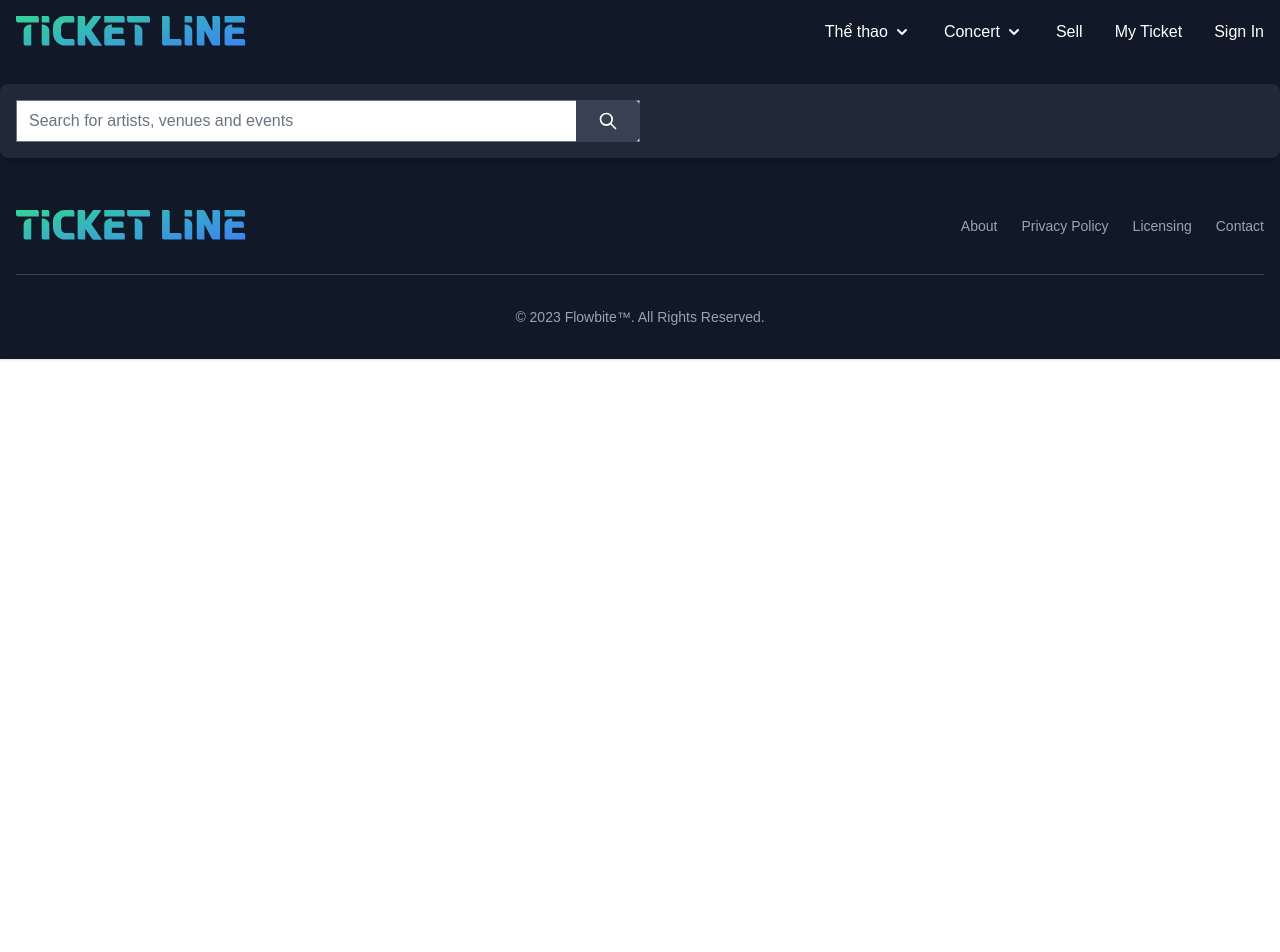
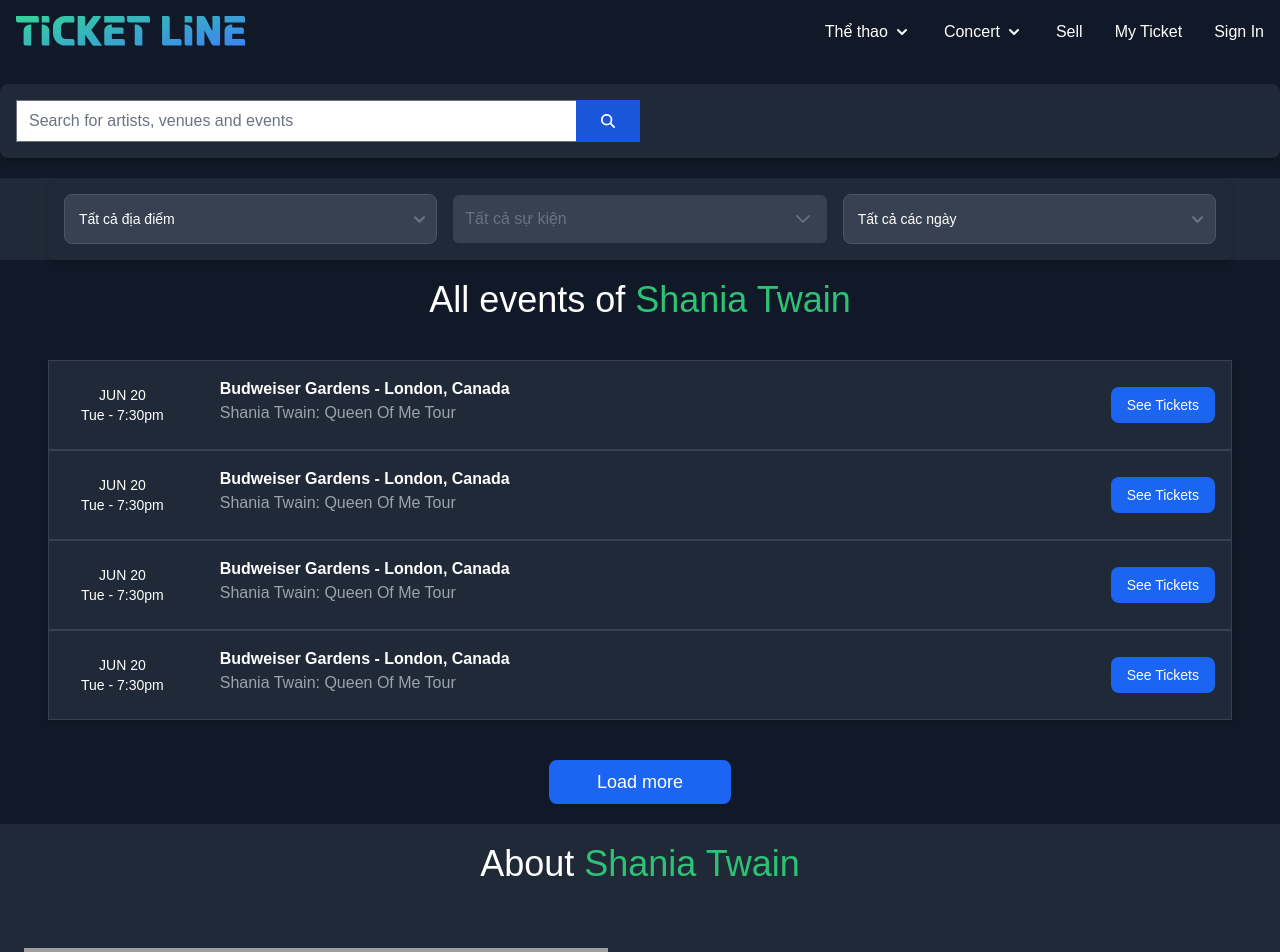
Before and after one commit to Cheer-313/Ticket-booking, a Nuxt app in the folder FE/: page /ArtistEventList in a window 1280 px wide. Shown: the top 952 px of the page. Before the commit the page ends 800 px from the top, so only its background shows below. Built offline with nearby package versions, Linux system fonts and the light colour scheme; grey boxes are pictures that could not be loaded; a web font is replaced by a local one.

Commit message:
Artist event list page

```diff
--- /dev/null
+++ b/FE/components/ArtistEvent.vue
@@ -0,0 +1,36 @@
+<template>
+    <section class="items-center bg-gray-900 py-5 divide-y-0">
+
+        <div v-for="i in 4" class="flex">
+            <div class="w-full max-w-screen-xl px-4 mx-auto lg:px-12">
+    <!-- Start coding here -->
+                <div class="relative overflow-hidden shadow-md bg-gray-800 border border-gray-700 hover:bg-gray-700 cursor-pointer">
+                    <div class="flex-row items-center justify-between p-4 space-y-3 sm:flex sm:space-y-0 sm:space-x-4">
+                        <div class="flex ">
+                            <div class="text-center px-4 py-2 text-sm font-medium text-white">
+                                <h3>JUN 20</h3>
+                                <span>Tue - 7:30pm</span>
+                            </div>
+                            <div>
+                                <div class="ml-10">
+                                    <h5 class="mr-3 font-semibold text-white">Budweiser Gardens - London, Canada</h5>
+                                    <p class="text-gray-400">Shania Twain: Queen Of Me Tour</p>
+                                </div>
+                            </div>
+                        </div>
+                        <button type="button" class="flex items-center justify-center px-4 py-2 text-sm font-medium text-white rounded-lg focus:ring-4  bg-blue-600 hover:bg-blue-700 focus:outline-none focus:ring-blue-800">
+                            See Tickets
+                        </button>
+                    </div>
+                </div>
+            </div>
+        </div>
+
+
+    </section>
+
+</template>
+
+<script setup>
+
+</script>
--- /dev/null
+++ b/FE/components/ArtistInfo.vue
@@ -0,0 +1,17 @@
+<template>
+    <section class="bg-gray-800 py-5 ">
+        <h1 class="text-white text-4xl px-4 lg:px-6 text-center">About <span class="text-[#2DC275]">Shania Twain</span></h1>
+        <div class="gap-8  items-center py-8 px-4 mx-auto max-w-screen-xl xl:gap-16 md:grid md:grid-cols-2 sm:py-16 lg:px-6">
+            <img class="w-full dark:hidden" src="https://s1.ticketm.net/dam/a/1d1/47cc9b10-4904-4dec-b1d6-539e44a521d1_1825531_TABLET_LANDSCAPE_LARGE_16_9.jpg?width=400&height=225&fit=crop&auto=webp" alt="dashboard image">
+            <div class="mt-4 md:mt-0 ">
+                <h2 class="mb-4 text-4xl tracking-tight font-extrabold text-white">Artist Journey: Shania Twain</h2>
+                <p class="mb-6 font-light md:text-lg text-gray-400">Shania Twain career lifted off in 2000 after she dropped her debut album and went on a supporting tour with NSYNC. Her 1st official concert tour launched in 2002 - The Party Tour. Since then, P!NK has become famous for acrobatic performances and anthemic pop songs. To date, P!NK has performed over 900 concerts across 7 concert tours.</p>
+
+            </div>
+        </div>
+    </section>
+</template>
+
+<script setup>
+
+</script>
--- a/FE/components/FilterEvent.vue
+++ b/FE/components/FilterEvent.vue
@@ -1,12 +1,40 @@
+
+<script setup>
+import { onMounted } from 'vue'
+import { initFlowbite, initDropdowns } from 'flowbite'
+import MultiSelect from 'primevue/multiselect';
+
+// initialize components based on data attribute selectors
+onMounted(() => {
+    initFlowbite();
+    initDropdowns();
+})
+
+const categories = ref(
+    [
+        {name: 'Concert'},
+        {name: 'Sport'},
+        {name: 'Movie'}
+    ]
+);
+
+const selectedCategories = ref();
+const selectAll = ref(false);
+
+
+
+</script>
+
+
 <template>
-    <section class="bg-gray-800 flex items-center pt-4">
+    <section class="bg-gray-800 flex items-center">
         <div class="max-w-screen-xl px-4 mx-auto lg:px-12 w-full">
             <!-- Start coding here -->
             <div class="relative shadow-md bg-gray-800 sm:rounded-lg">
                 <div class="flex flex-col items-center justify-between p-4 space-y-3 md:flex-row md:space-y-0 md:space-x-4">
                     <div class="w-full md:w-1/3">
                         <select id="locations"
-                            class=" border text-sm rounded-lg block w-full p-2.5 bg-gray-700 border-gray-600 placeholder-gray-400 text-white focus:ring-blue-500 focus:border-blue-500">
+                            class=" border text-sm rounded-lg block w-full p-3.5 bg-gray-700 border-gray-600 placeholder-gray-400 text-white focus:ring-blue-500 focus:border-blue-500">
                             <option selected>Tất cả địa điểm</option>
                             <option value="US">Hồ Chí Minh</option>
                             <option value="CA">Hà Nội</option>
@@ -15,12 +43,12 @@
                         </select>
                     </div>
                     <div class="w-full md:w-1/3">
-                        <button id="dropdownSearchButton" data-dropdown-toggle="dropdownSearch"
+                        <!-- <button id="dropdownSearchButton" data-dropdown-toggle="dropdownSearch"
                             class="text-left border text-sm rounded-lg block w-full p-2.5 bg-gray-700 border-gray-600 placeholder-gray-400 text-white focus:ring-blue-500 focus:border-blue-500"
-                            type="button">Tất cả các sự kiện</button>
+                            type="button">Tất cả các sự kiện</button> -->
 
                         <!-- Dropdown menu -->
-                        <div id="dropdownSearch" class="z-10 hidden  rounded-lg shadow w-60 bg-gray-700">
+                        <!-- <div id="dropdownSearch" class="z-10 hidden  rounded-lg shadow w-60 bg-gray-700">
 
                             <ul class="h-48 px-3 pb-3 overflow-y-auto text-sm  text-gray-200"
                                 aria-labelledby="dropdownSearchButton">
@@ -97,35 +125,33 @@
                                     </div>
                                 </li>
                             </ul>
-                        </div>
+                        </div> -->
+                        <MultiSelect v-model="selectedCategories" display="chip" :options="categories" optionLabel="name" placeholder="Tất cả sự kiện"
+                            :maxSelectedLabels="3" class="w-full md:w-20rem"/>
 
                     </div>
                     <div class="w-full md:w-1/3">
                         <select id="times"
-                            class=" border text-sm rounded-lg block w-full p-2.5 bg-gray-700 border-gray-600 placeholder-gray-400 text-white focus:ring-blue-500 focus:border-blue-500">
+                            class=" border text-sm rounded-lg block w-full p-3.5 bg-gray-700 border-gray-600 placeholder-gray-400 text-white focus:ring-blue-500 focus:border-blue-500">
                             <option selected>Tất cả các ngày</option>
                             <option value="US">Tuần này</option>
                             <option value="CA">Tháng này</option>
                             <option value="CA">Năm này</option>
                         </select>
                     </div>
-
                 </div>
-
             </div>
         </div>
     </section>
 </template>
 
-<script setup>
-import { onMounted } from 'vue'
-import { initFlowbite, initDropdowns } from 'flowbite'
+<style>
+.p-multiselect {
+    background-color: #374151;
+    border-color: #4b5563;
+
+}
 
 
 
-// initialize components based on data attribute selectors
-onMounted(() => {
-    initFlowbite();
-    initDropdowns();
-})
-</script>
+</style>
--- a/FE/components/More.vue
+++ b/FE/components/More.vue
@@ -1,5 +1,8 @@
 <template>
-    <div>
-
-    </div>
+    <section class="flex items-center bg-gray-900 py-5">
+    <!-- Start coding here -->
+        <button type="button" class="m-auto px-12 py-2 text-lg font-medium text-white rounded-lg focus:ring-4 bg-blue-600 hover:bg-blue-700 focus:outline-none focus:ring-blue-800">
+            Load more
+        </button>
+    </section>
 </template>
--- a/FE/components/searchBar.vue
+++ b/FE/components/searchBar.vue
@@ -51,12 +51,8 @@
                                         </template>
                                     </AutoComplete>
                                     <button type="submit"
-                                        class="absolute right-0 w-16 h-full text-sm font-medium text-white rounded-r-md border border-gray-700 focus:ring-4 focus:outline-none bg-gray-700 hover:bg-gray-800">
-                                        <svg aria-hidden="true" class="w-5 h-5 m-auto" fill="none" stroke="currentColor"
-                                            viewBox="0 0 24 24" xmlns="http://www.w3.org/2000/svg">
-                                            <path stroke-linecap="round" stroke-linejoin="round" stroke-width="2"
-                                                d="M21 21l-6-6m2-5a7 7 0 11-14 0 7 7 0 0114 0z"></path>
-                                        </svg>
+                                        class="absolute right-0 w-16 h-full text-sm font-medium text-white  border border-blue-700 focus:ring-4 focus:outline-none bg-blue-700 hover:bg-blue-800">
+                                        <font-awesome-icon :icon="['fas', 'magnifying-glass']" />
                                         <span class="sr-only">Search</span>
                                     </button>
                                 </div>
--- a/FE/nuxt.config.ts
+++ b/FE/nuxt.config.ts
@@ -22,19 +22,4 @@
         ],
 
     },
-    app: {
-        head: {
-            script: [
-                {
-                    src: "https://cdn.jsdelivr.net/npm/tw-elements/dist/js/tw-elements.umd.min.js"
-                }
-            ],
-            link: [
-                {
-                    rel: "stylesheet",
-                    href: "https://fonts.googleapis.com/css?family=Roboto:300,400,500,700,900&display=swap",
-                },
-            ],
-        },
-    },
 })
--- /dev/null
+++ b/FE/pages/ArtistEventList.vue
@@ -0,0 +1,17 @@
+<template>
+    <div>
+        <FilterEvent />
+        <section class="flex items-center bg-gray-900 py-5">
+            <div class="m-auto text-4xl font-medium text-white rounded-lg">
+                All events of <span class="text-[#2DC275]">Shania Twain</span>
+            </div>
+        </section>
+        <ArtistEvent />
+        <More />
+        <ArtistInfo />
+    </div>
+</template>
+
+<script setup>
+
+</script>
```
